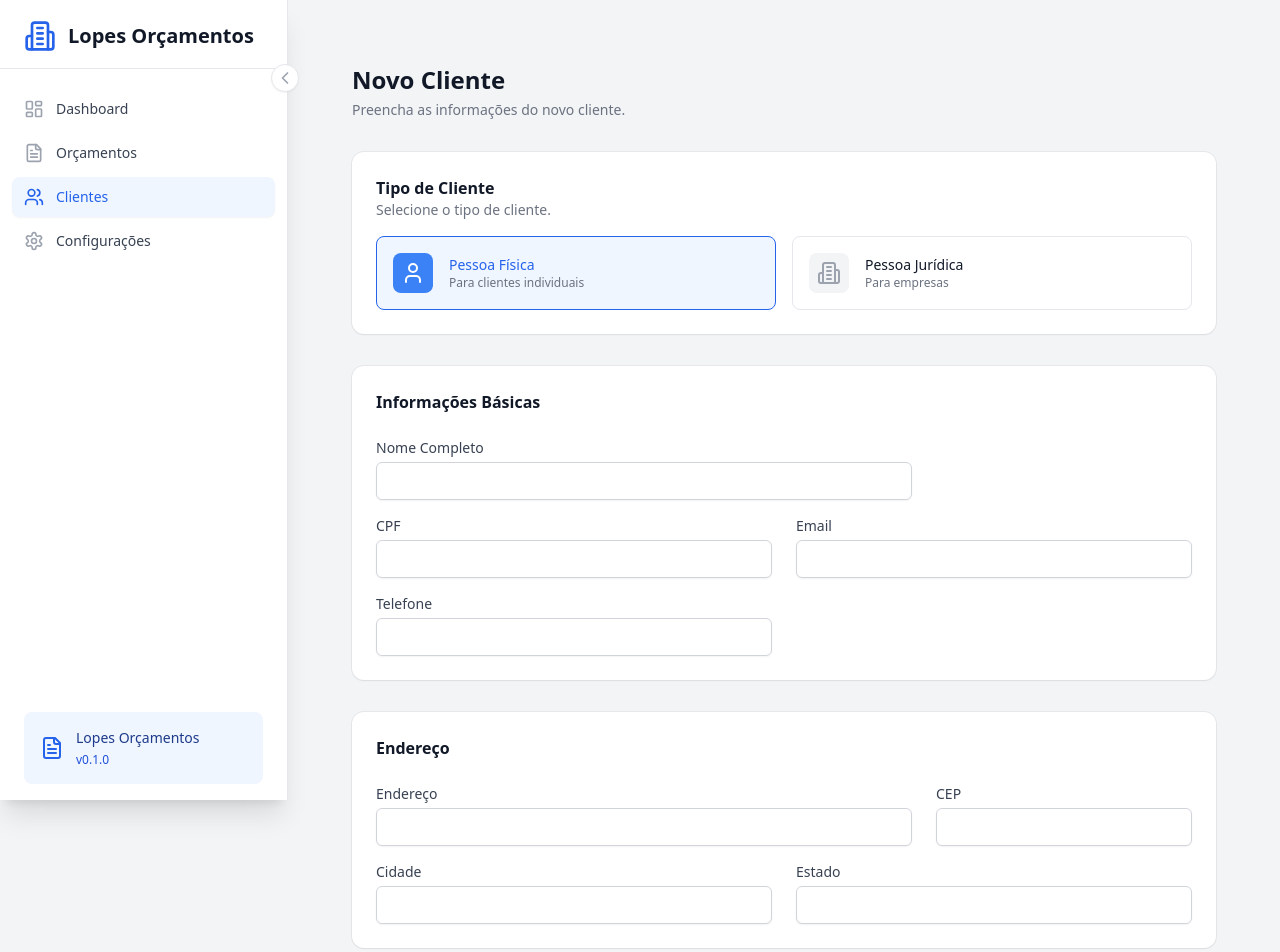
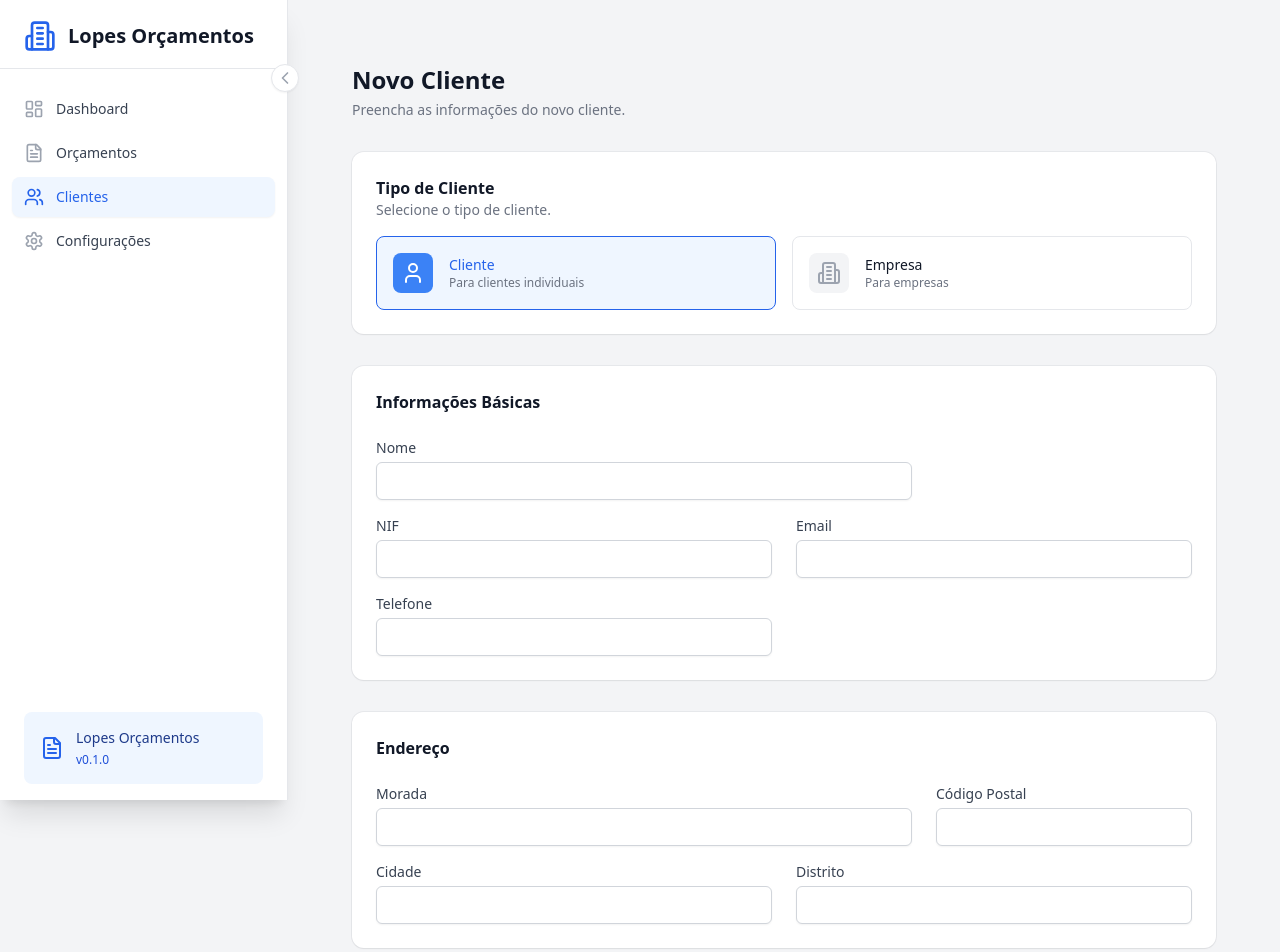
Before and after one commit to agencycoders/orcamentospt, a React (Vite) app: page /clients/new in a window 1280 px wide. Shown: the top 952 px of the page. Built offline with nearby package versions, Linux system fonts and the light colour scheme; no server answers; the database is empty; a web font is replaced by a local one.

Commit message:
Updated ClientForm.tsx for Portuguese address and tax ID fields

```diff
--- a/src/pages/clients/ClientForm.tsx
+++ b/src/pages/clients/ClientForm.tsx
@@ -119,7 +119,7 @@ const ClientForm = () => {
                       <p className={`text-sm font-medium ${
                         formData.type === 'individual' ? 'text-blue-600' : 'text-gray-900'
                       }`}>
-                        Pessoa Física
+                        Cliente
                       </p>
                       <p className="text-xs text-gray-500">
                         Para clientes individuais
@@ -147,7 +147,7 @@ const ClientForm = () => {
                       <p className={`text-sm font-medium ${
                         formData.type === 'company' ? 'text-blue-600' : 'text-gray-900'
                       }`}>
-                        Pessoa Jurídica
+                        Empresa
                       </p>
                       <p className="text-xs text-gray-500">
                         Para empresas
@@ -168,7 +168,7 @@ const ClientForm = () => {
           <div className="grid grid-cols-1 gap-x-6 gap-y-4 sm:grid-cols-6">
             <div className="sm:col-span-4">
 <label className="block text-sm font-medium text-gray-700">
-                {formData.type === 'company' ? 'Razão Social' : 'Nome Completo'}
+  {formData.type === 'company' ? 'Nome da Empresa' : 'Nome'}
 </label>
               <input
                 type="text"
@@ -197,7 +197,7 @@ const ClientForm = () => {
 
             <div className="sm:col-span-3">
 <label className="block text-sm font-medium text-gray-700">
-                {formData.type === 'company' ? 'CNPJ' : 'CPF'}
+  {formData.type === 'company' ? 'NIF' : 'NIF'}
 </label>
               <input
                 type="text"
@@ -261,7 +261,7 @@ const ClientForm = () => {
           <div className="grid grid-cols-1 gap-x-6 gap-y-4 sm:grid-cols-6">
             <div className="sm:col-span-4">
 <label className="block text-sm font-medium text-gray-700">
-                Endereço
+  Morada
 </label>
               <input
                 type="text"
@@ -274,7 +274,7 @@ const ClientForm = () => {
 
             <div className="sm:col-span-2">
 <label className="block text-sm font-medium text-gray-700">
-                CEP
+  Código Postal
 </label>
               <input
                 type="text"
@@ -300,7 +300,7 @@ const ClientForm = () => {
 
             <div className="sm:col-span-3">
 <label className="block text-sm font-medium text-gray-700">
-                Estado
+  Distrito
 </label>
               <input
                 type="text"
```
Lines whose indentation alone changed are shown as unchanged.
